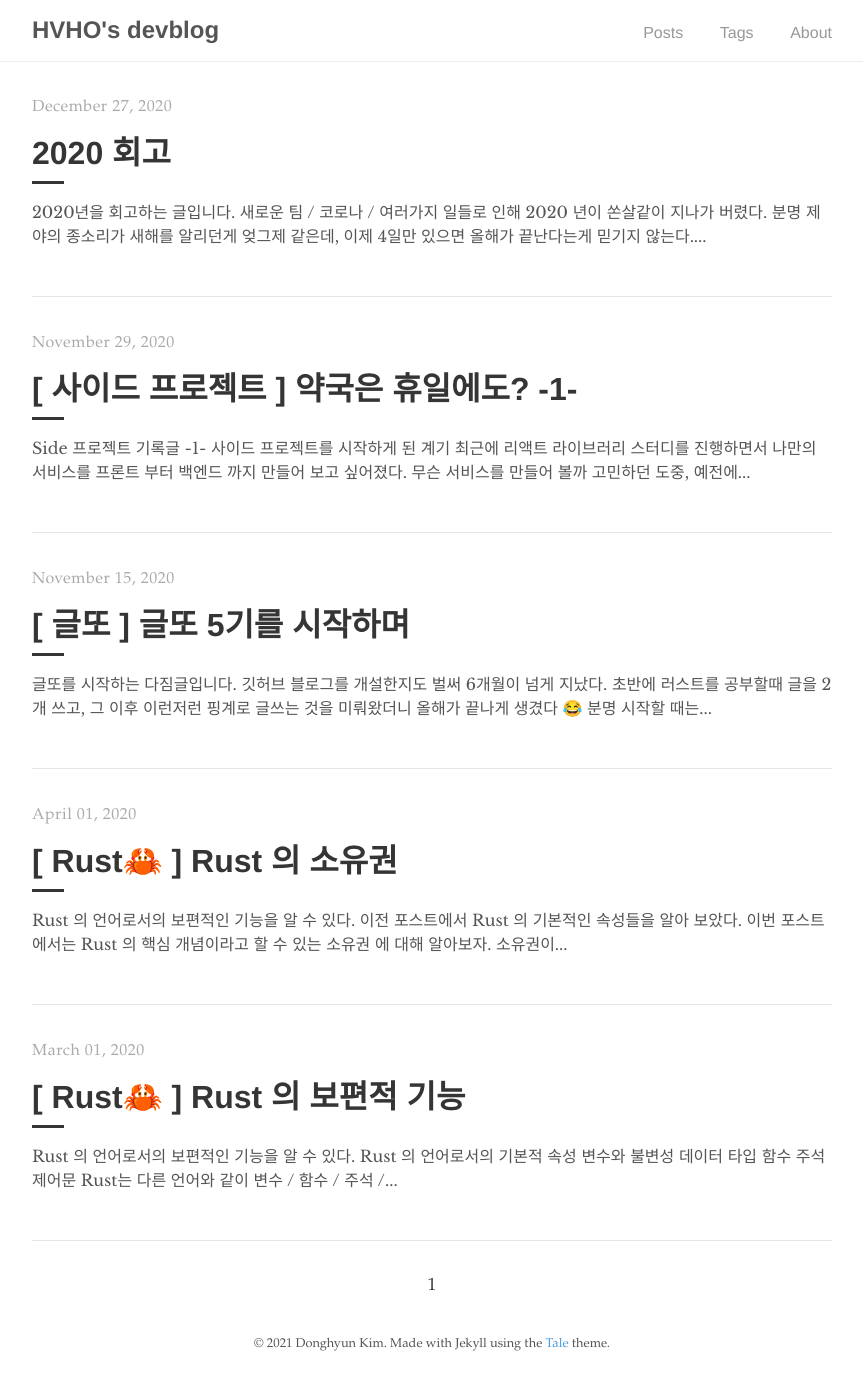
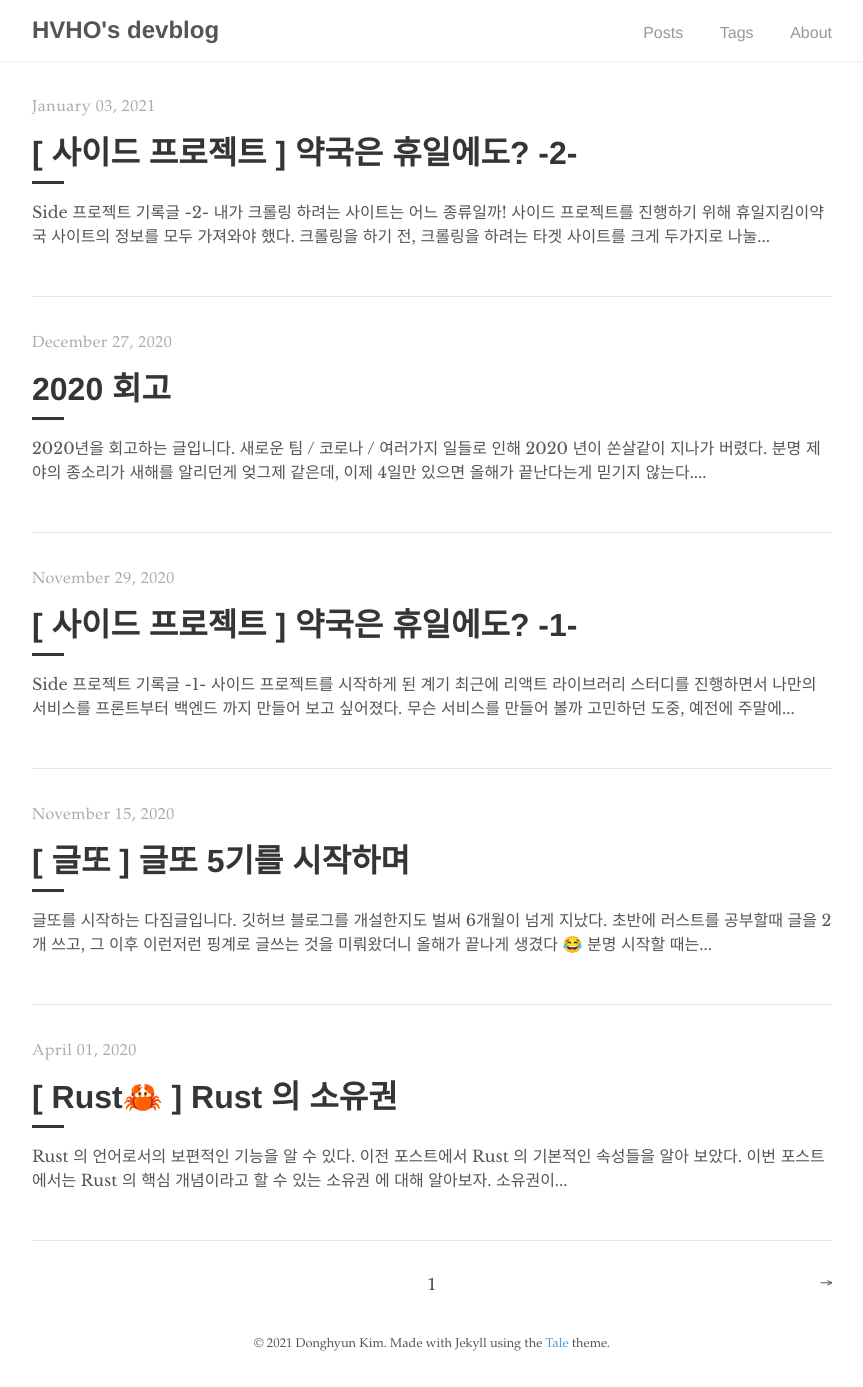
Before and after one commit to HVHO/HVHO.github.io, a Jekyll site: the page built from index.html, in a window 1280 px wide. Shown: the whole page, without its empty margins (208-1071 px from the left). Built offline with Jekyll 4.4.1, drawn with Linux system fonts in a browser that asks for light colours; the list of posts is cut into pages by our own code; part of the change alters nothing that is shown.

Commit message:
write article about side project series -2-

```diff
--- a/_config.yml
+++ b/_config.yml
@@ -17,6 +17,7 @@ author:
 markdown:       kramdown
 include:
   - _pages
+  - _posts
 
 # Assets
 sass:
@@ -28,7 +29,7 @@ plugins:
   - jekyll-feed
   - jekyll-paginate
   - jekyll-seo-tag
-  # - jemoji #Uncomment this to allow emoji in your post
+  - jemoji
 
 # Permalinks
 permalink:      /:year-:month-:day/:title
@@ -39,3 +40,10 @@ exclude: [ Gemfile, Gemfile.lock, tale.gemspec ]
 
 # Disqus (Set to your disqus id)
 disqus:     hvhos-devlog
+
+# kramdown setting
+# kramdown:
+#   hard_wrap: true
+
+# google fonts
+# google_fonts: "Nanum+Gothic:400,700"
--- a/_posts/2020-11-29-side-proj-1.md
+++ b/_posts/2020-11-29-side-proj-1.md
@@ -10,9 +10,9 @@ tags: Python, Selenium
 
 # 사이드 프로젝트를 시작하게 된 계기
 
-최근에 리액트 라이브러리 스터디를 진행하면서 나만의 서비스를 프론트 부터 백엔드 까지 만들어 보고 싶어졌다.
+최근에 리액트 라이브러리 스터디를 진행하면서 나만의 서비스를 프론트부터 백엔드 까지 만들어 보고 싶어졌다.
 무슨 서비스를 만들어 볼까 고민하던 도중, 예전에 주말에 마스크가 필요해 주말에 열어있는 약국을 검색했던 기억이 떠올랐다.\
-공휴일에도 열어있는 약국을 검색하기 위해 국가에서 서비스 하고있는 [**휴일지킴이 약국**]("https://www.pharm114.or.kr/") 사이트에 방문했고, 사이트 검색 방식이 참 불편하다 생각했다.
+공휴일에도 열어있는 약국을 검색하기 위해 국가에서 서비스 하는 [**휴일지킴이 약국**](https://www.pharm114.or.kr/) 사이트에 방문했고, 사이트 검색 방식이 참 불편하다 생각했다.
 \
 \
 \
@@ -32,9 +32,9 @@ tags: Python, Selenium
 ![site-structure](https://user-images.githubusercontent.com/25953981/100545411-08936b80-329f-11eb-84bf-ea71a3466cdb.png){: width="75%" height="75%"}
 *아직 다이어 그램 그리는데는 재주가 없는것 같다 ^^;*
 
-휴일에 운영하는 약국에 대한 정보를 제공하는 공공 API 가 있나 하여 [공공 데이터 포털]("https://www.data.go.kr")에 검색해 보았으나 해당 데이터를 찾지 못 하였고, 위의 휴일지킴이 약국 사이트를 크롤링하여 백엔드에 저장 후 프론트에 뿌려 주기로 했다.
+휴일에 운영하는 약국에 대한 정보를 제공하는 공공 API 가 있나 하여 [공공 데이터 포털](https://www.data.go.kr)에 검색해 보았으나 해당 데이터를 찾지 못하였고, 위의 휴일지킴이 약국 사이트를 크롤링하여 백엔드에 저장 후 프론트에 뿌려 주기로 했다.
 \
-따라서 이 프로젝트는 날짜별로 사이트를 파싱해 주는 크롤러, 휴일 지킴이 약국들의 위치 / 운영시간 정보를 저장하고 프론트에 뿌려주는 백엔드, 백엔드에서 받아온 약국 정보들을 지도 형태로 사용자에게 보여 줄 프론트 엔드로 구성될 것이다.
+따라서 이 프로젝트는 날짜별로 사이트를 파싱해 주는 크롤러, 휴일 지킴이 약국들의 위치 / 운영 시간 정보를 저장하고 프론트에 뿌려주는 백엔드, 백엔드에서 받아온 약국 정보들을 지도 형태로 사용자에게 보여 줄 프론트 엔드로 구성될 것이다.
 \
 아직 정확한 기술 스택을 정하진 않았지만, 아마
 - 크롤러 : python, beautifulsoup, selenium
--- /dev/null
+++ b/_posts/2021-01-03-side-proj-2.md
@@ -0,0 +1,97 @@
+---
+layout: post
+title: "[ 사이드 프로젝트 ] 약국은 휴일에도? -2-"
+description: 공휴일 운영 약국을 지도로 검색 할 수 있는 사이드 프로젝트의 제작기 -2-
+comments: true
+tags: Python, Selenium
+---
+
+> Side 프로젝트 기록글 -2-
+
+# 내가 크롤링 하려는 사이트는 어느 종류일까!
+
+사이드 프로젝트를 진행하기 위해 휴일지킴이약국 사이트의 정보를 모두 가져와야 했다.
+\
+\
+크롤링을 하기 전, 크롤링을 하려는 타겟 사이트를 크게 두가지로 나눌 수 있는데,
+
+1. 도메인에 query/path parameter 으로 정보를 넘기면, 해당 정보에 맞게 출력을 해 주는 사이트.
+    ![naver-query](https://user-images.githubusercontent.com/25953981/103478404-d038fd00-4e09-11eb-952b-2ae0333b43a3.png)
+    *검색하려는 단어인 "약국"을 query param 으로 넘긴다. 이 주소를 복사해서 다른 곳에 붙여넣어도 동일한 결과를 얻을 수 있다*
+
+2. 동적으로 구성되어 있어 도메인 정보 변경 없이 페이지를 동적으로 업데이트 하는 사이트.
+    ![pharmacy-query](https://user-images.githubusercontent.com/25953981/103478406-d333ed80-4e09-11eb-9e39-f34fc001f950.png)
+    *주소는 search_result.asp 페이지로 고정되어 있고, 사용자의 행위에 따라 동적으로 페이지를 업데이트 한다*
+
+전자의 경우에는 도메인에 내가 원하는 정보를 parameter 으로 입력하면 rest api 를 전송하는 것만으로 원하는 정보를 가져올 수 있기 때문에 클로링이 수월한 반면,\
+후자는 특정 도메인에 들어가서 사용자가 직접 행위(클릭, form 입력 등)하는 것을 동일하게 해 주어야 원하는 정보를 얻을 수 있기 때문에 전자보다 크롤링 하기가 어렵다.
+\
+\
+크롤링을 하려는 공공사이트가 전자이길 간절히 빌었으나, 레거시 사이트에 rest api 가 있을리 없지. 후자였다.\
+오히려 좋다, 이 기회에 동적 사이트도 한번 크롤링 해 보자
+
+![no-way](https://user-images.githubusercontent.com/25953981/103478662-9832b980-4e0b-11eb-8a4c-22275b190e87.png){: width="35%" height="35%"}
+
+
+# Python 을 이용하여 동적페이지를 크롤링 해 보자
+
+### Selenium 라이브러리
+
+Python 에 마침 내가 원하는 라이브러리가 이미 존재했다.\
+크롬 브라우저를 가상으로 띄워 사용자가 직접 사용하는 것처럼 작동시킬 수 있는 **Selenium** 라이브러리다.
+
+
+![selenium-logo](https://user-images.githubusercontent.com/25953981/103478931-5d318580-4e0d-11eb-9a74-c30b1056f33d.png){: width="75%" height="75%"}
+Selenium 라이브러리를 사용하면, 크롬 브라우저와 해당 브라우저를 컨트롤 할 수있는 웹드라이버만 설치하면 파이썬 코드를 통해 브라우저와 동적인 상호작용을 할 수 있다.
+\
+\
+Selenium 을 통해 할수 있는 것을 크게 나열해 보자면,
+
+- 기본적인 브라우저 동작 ( 앞으로 가기, 뒤로가기, 종료하기 )
+- 페이지 내 WebElement 를 여러 기준으로 찾기 ( tag, id, name, css name .. etc)
+- WebElement 와 상호작용 하기 ( click, pull-down menu fill, input form fill, .. etc)
+- WebElement 의 정보 가져오기 ( inner html, outer htlm, tag info .. etc)
+
+\
+등등이 있다.\
+내가 생각했던 거의 대부분의 액션이 모두 가능했다.
+\
+자세한 사용법은 [Selenium 공식 사이트](https://www.selenium.dev)와 구글에 검색해보면 많은 레퍼런스가 있다.
+
+### 휴일지킴이 약국 사이트에 적용해보자
+
+휴일지킴이 약국에서 원하는 정보를 얻기 위해서는 아래와 같은 과정이 필요했다.
+
+1. 사이트 접속
+2. 상단 메뉴중 "휴일지킴이약국" 선택
+3. 날짜, 시간, 지역 선택
+    ![select-date](https://user-images.githubusercontent.com/25953981/103479734-07f87280-4e13-11eb-87fd-0857014e9b20.png)
+4. 결과로 나온 약국 정보 테이블 읽어오고, 이를 모든 페이지에 적용
+    ![result-1](https://user-images.githubusercontent.com/25953981/103479735-08910900-4e13-11eb-8ad0-43f46cfdc125.png)
+    ![result-2](https://user-images.githubusercontent.com/25953981/103479737-09c23600-4e13-11eb-97d1-e737f4c303c7.png)
+5. 3번 으로 돌아가 모든 지역에서 반복
+
+해당 과정을 Selenium 을 통해 반복하면, 우리가 원하는 약국 정보들을 모두 크롤링 해올 수 있다.\
+(중간에 겪었던 문제점들은 노가다에 가깝기 때문에 생략하겠다.)
+
+![query-result](https://user-images.githubusercontent.com/25953981/103479807-8ce38c00-4e13-11eb-9d12-4905d362e823.png)
+*성공적으로 약국 데이터를 모두 가져왔다!*
+
+크롤링을 위한 코드는 이 [링크](https://github.com/HVHO/holiday-pharmacy/tree/main/crawling)에 가면 볼 수 있다.
+
+
+### 끝날때 까지 끝난게 아니다
+
+아직 몇가지 해결되지 않은 문제점이 존재한다.
+- 크롤링 코드가 잘못되어 정보가 누락될 경우
+- **이미 폐업한 약국 정보가 들어가 있을 경우**
+- 약국의 실제 운영 시간과 다를 경우
+
+나는 토이프로젝트로 만드는 프로덕트이기 때문에 정보는 해당 공공사이트에 의존할 수 밖에 없다.\
+공공사이트의 정보가 잘못되었을 경우 내 프로덕트에 그대로 반영되기 때문에, 최소한의 검증이 필요하다 생각했다.\
+따라서 이후 kakao map api 와 연동하여 kakao map에 검색되지 않을 경우 invalid 한 데이터로 처리할 예정이다.
+\
+\
+\
+\
+다음 게시글에서는 크롤링한 정보들을 저장할 AWS RDS DB를 만들고 연동하는 것을 기록할 예정이다.
```
Also changed, not shown: Gemfile.lock, tale.gemspec.
